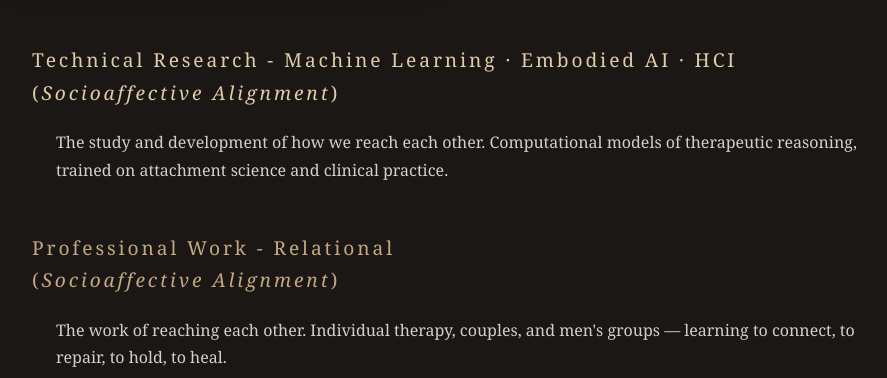
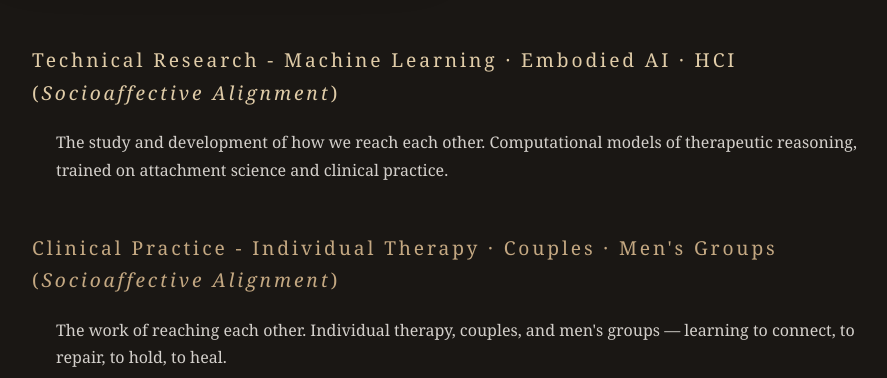
Before and after one commit to geosh5676/geosh5676.github.io, a Jekyll site: the page index.html, which Jekyll copies as it is, in a window 1280 px wide, cut to the strip 410-788 px from the top of the page. Shown: the whole strip, without its empty margins (190-1077 px from the left). Built offline with Jekyll 4.4.1, drawn with Linux system fonts in a browser that asks for light colours.

Commit message:
Rename relational section to Clinical Practice on landing page
Co-Authored-By: Claude Opus 4.5 <noreply@anthropic.com>

```diff
--- a/index.html
+++ b/index.html
@@ -252,7 +252,7 @@
         </section>
 
         <section id="professional-relational">
-            <h2><a href="professional-relational.html">Professional Work - Relational</a><br>(<a href="/blog/2025/01/25/socioaffective-alignment-framework/"><em>Socioaffective&nbsp;Alignment</em></a>)</h2>
+            <h2><a href="professional-relational.html">Clinical Practice - Individual Therapy · Couples · Men's Groups</a><br>(<a href="/blog/2025/01/25/socioaffective-alignment-framework/"><em>Socioaffective&nbsp;Alignment</em></a>)</h2>
             <p>
                 The work of reaching each other. Individual therapy, couples, and men's groups — learning to connect, to repair, to hold, to heal.
             </p>
```
